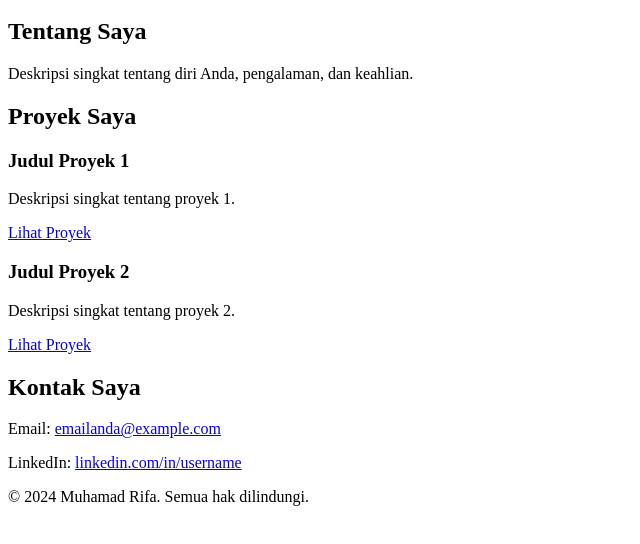
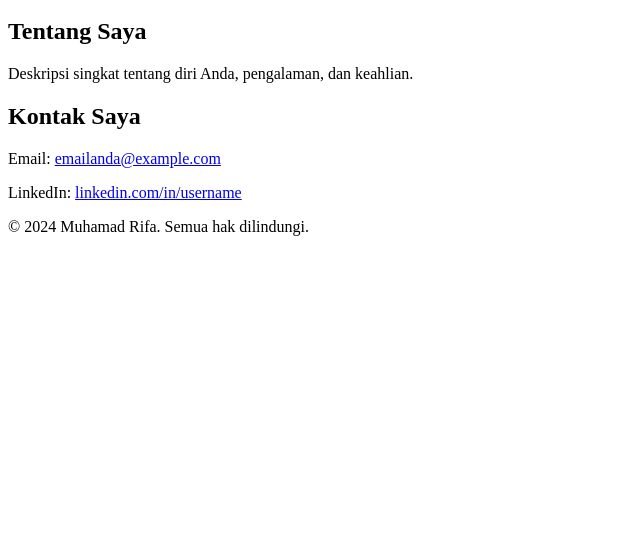
Before and after one commit to MuhRifa2024/Muh2024.github.io, a plain HTML site: page index.html in a window 1280 px wide. Shown: the part 136-680 px from the top of the page, without its empty margins (0-640 px from the left). Drawn offline with Linux system fonts and the light colour scheme.

Commit message:
perubahan

```diff
--- a/index.html
+++ b/index.html
@@ -22,21 +22,6 @@
         <p>Deskripsi singkat tentang diri Anda, pengalaman, dan keahlian.</p>
     </section>
 
-    <section id="proyek">
-        <h2>Proyek Saya</h2>
-        <div class="proyek-item">
-            <h3>Judul Proyek 1</h3>
-            <p>Deskripsi singkat tentang proyek 1.</p>
-            <a href="link-ke-proyek-1">Lihat Proyek</a>
-        </div>
-        <div class="proyek-item">
-            <h3>Judul Proyek 2</h3>
-            <p>Deskripsi singkat tentang proyek 2.</p>
-            <a href="link-ke-proyek-2">Lihat Proyek</a>
-        </div>
-        <!-- Tambahkan lebih banyak proyek sesuai kebutuhan -->
-    </section>
-
     <section id="kontak">
         <h2>Kontak Saya</h2>
         <p>Email: <a href="mailto:emailanda@example.com">emailanda@example.com</a></p>
```
Also changed, not shown: style.css (added).
